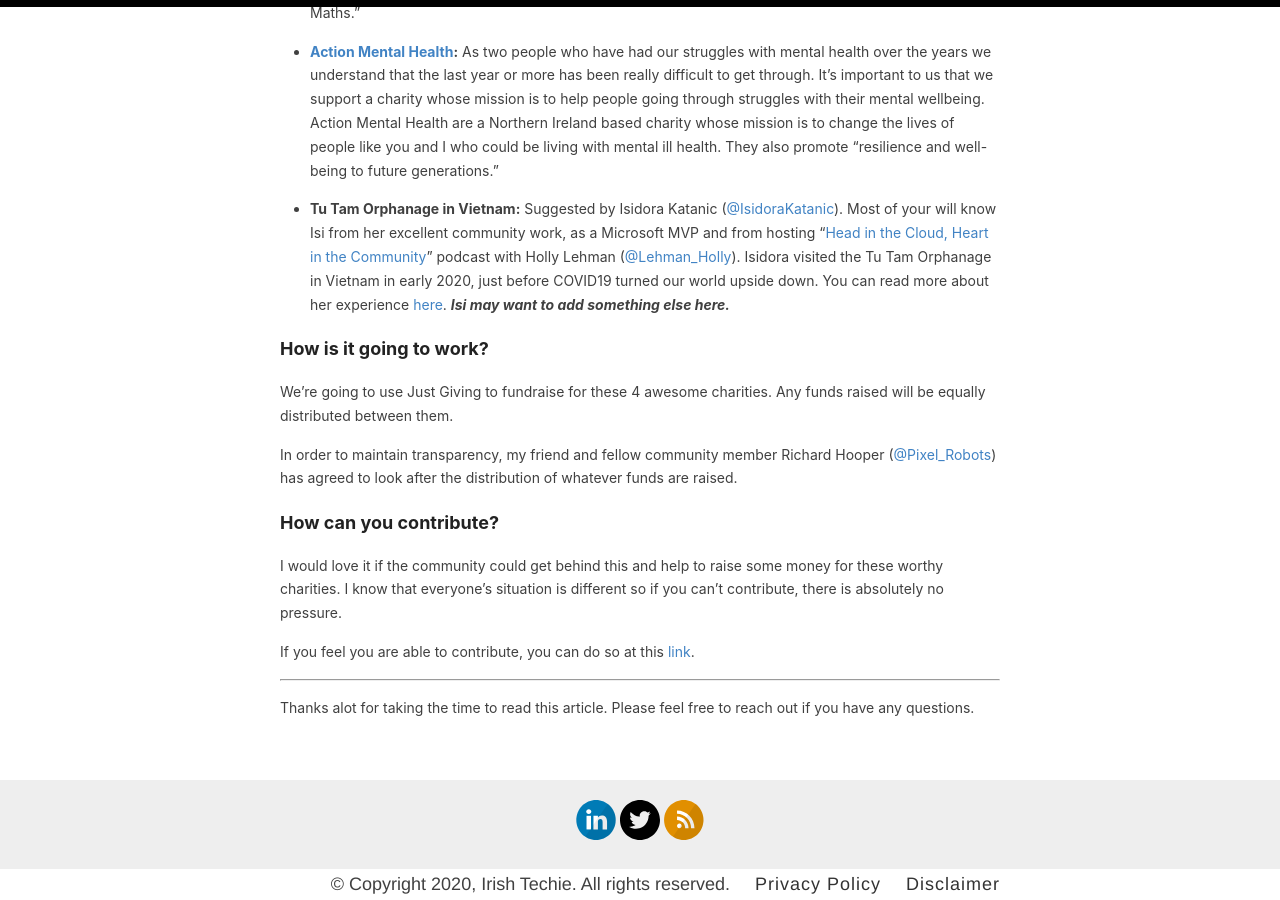
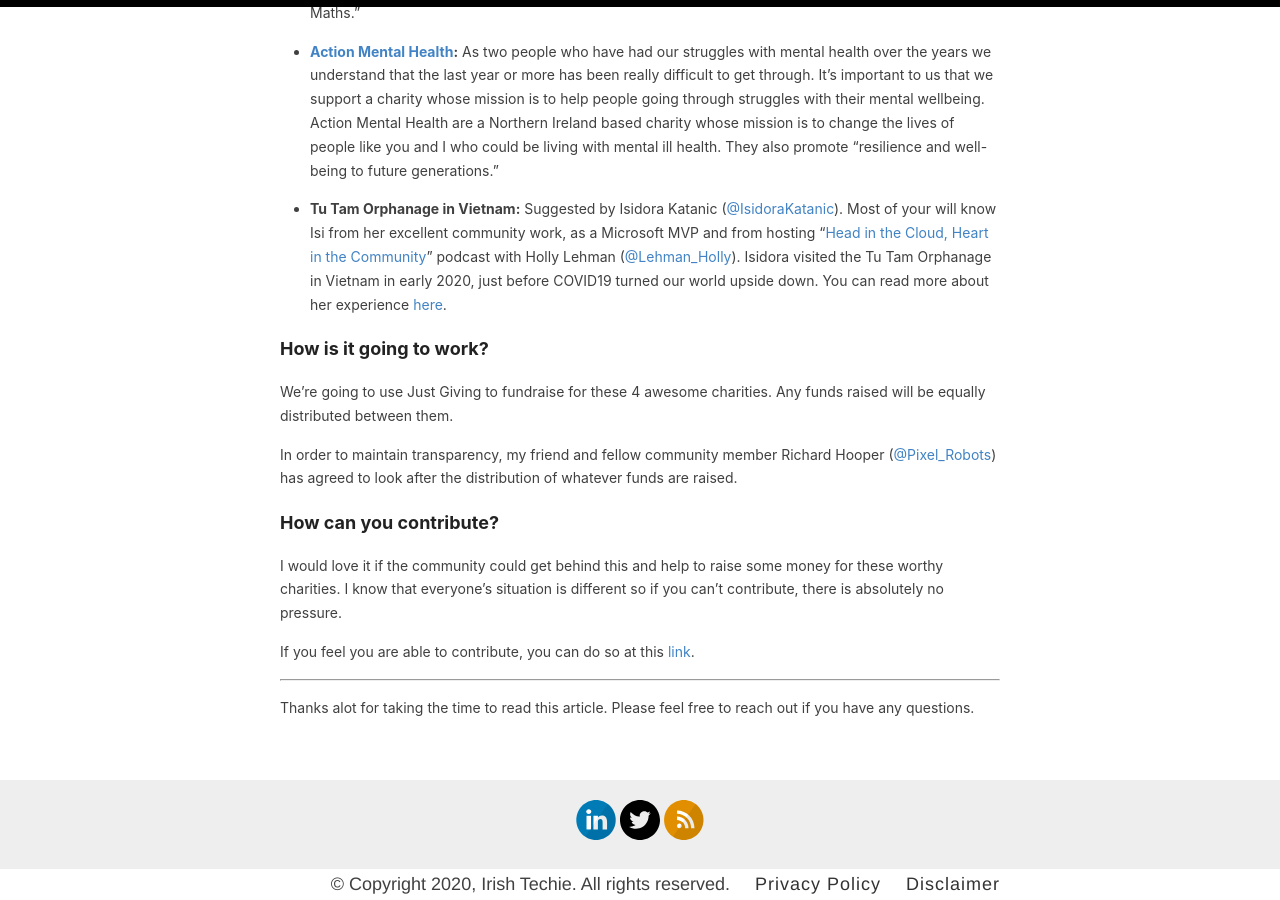
Before and after one commit to irishtechie/irishtechie.github.io, a Jekyll site: the page built from _posts/2021-05-15-dying-my-hair-blue.md, in a window 1280 px wide and 900 px high, scrolled down 4586 px. Built offline with Jekyll 4.4.1, drawn with Linux system fonts in a browser that asks for light colours; comment, search, counter and statistics services are not loaded.

Commit message:
Update 2021-05-15-dying-my-hair-blue.md

```diff
--- a/_posts/2021-05-15-dying-my-hair-blue.md
+++ b/_posts/2021-05-15-dying-my-hair-blue.md
@@ -45,7 +45,7 @@
 
 * **[Action Mental Health](https://www.amh.org.uk/){:target="_blank"}:** As two people who have had our struggles with mental health over the years we understand that the last year or more has been really difficult to get through. It's important to us that we support a charity whose mission is to help people going through struggles with their mental wellbeing. Action Mental Health are a Northern Ireland based charity whose mission is to change the lives of people like you and I who could be living with mental ill health. They also promote "resilience and well-being to future generations."
 
-* **Tu Tam Orphanage in Vietnam:** Suggested by Isidora Katanic ([@IsidoraKatanic](https://twitter.com/IsidoraKatanic){:target="_blank"}). Most of your will know Isi from her excellent community work, as a Microsoft MVP and from hosting "[Head in the Cloud, Heart in the Community](https://www.youtube.com/channel/UCb7bTWzm764ixDEm8TAJjJA){:target="_blank"}" podcast with Holly Lehman ([@Lehman_Holly](https://twitter.com/Lehman_Holly){:target="_blank"}). Isidora visited the Tu Tam Orphanage in Vietnam in early 2020, just before COVID19 turned our world upside down. You can read more about her experience [here](https://www.isidorakatanic.com/post/this-was-volunteering-in-vietnam){:target="_blank"}. _**Isi may want to add something else here.**_
+* **Tu Tam Orphanage in Vietnam:** Suggested by Isidora Katanic ([@IsidoraKatanic](https://twitter.com/IsidoraKatanic){:target="_blank"}). Most of your will know Isi from her excellent community work, as a Microsoft MVP and from hosting "[Head in the Cloud, Heart in the Community](https://www.youtube.com/channel/UCb7bTWzm764ixDEm8TAJjJA){:target="_blank"}" podcast with Holly Lehman ([@Lehman_Holly](https://twitter.com/Lehman_Holly){:target="_blank"}). Isidora visited the Tu Tam Orphanage in Vietnam in early 2020, just before COVID19 turned our world upside down. You can read more about her experience [here](https://www.isidorakatanic.com/post/this-was-volunteering-in-vietnam){:target="_blank"}.
 
 ### How is it going to work?
 
```
